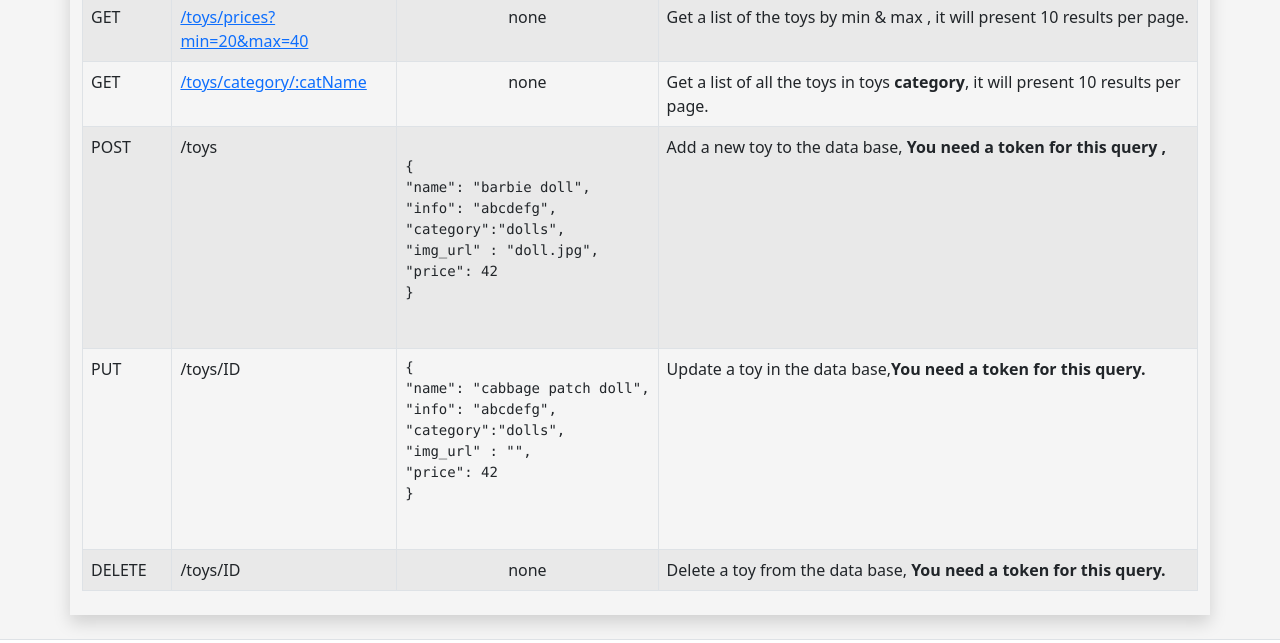
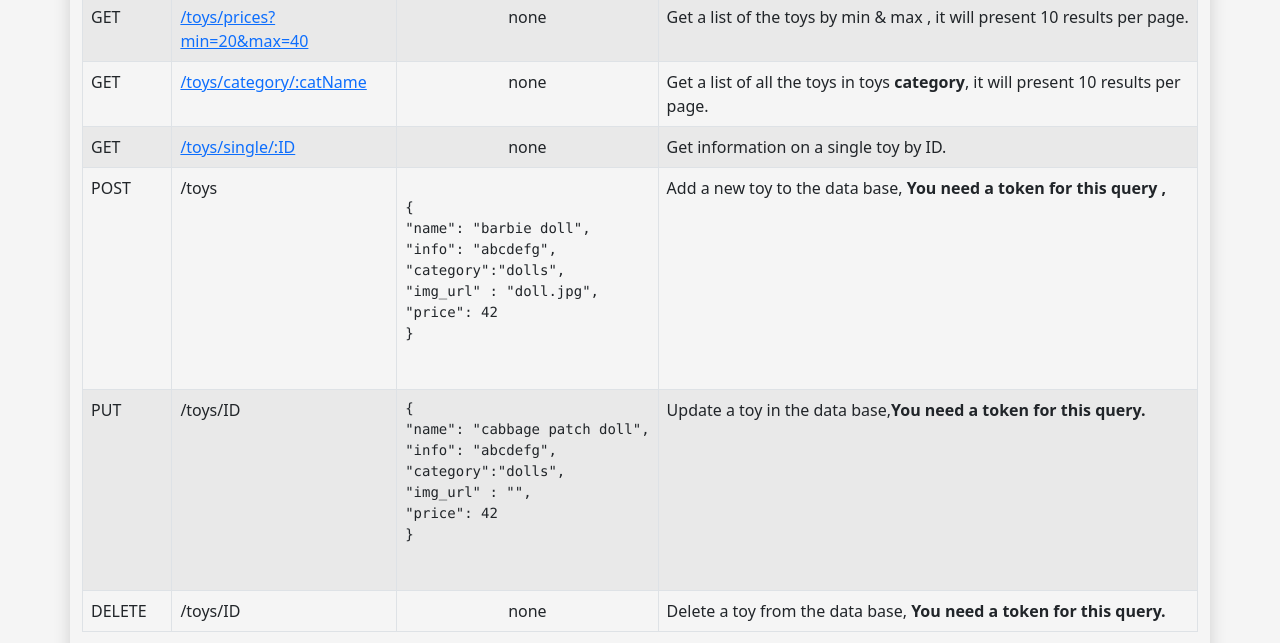
Before and after one commit to AnatStauber/toys_project, a website: page public/index.html in a window 1280 px wide. Shown: the part 1879-2522 px from the top of the page. Drawn offline with nearby package versions, Linux system fonts and the light colour scheme; a web font is replaced by a local one.

Commit message:
small fixes

```diff
--- a/public/index.html
+++ b/public/index.html
@@ -254,7 +254,7 @@
                     <tr>
                         <td>GET</td>
                         <td><a
-                                href="https://toysapi-gbri.onrender.com/toys/prices?min=50&max=200">/toys/prices?min=20&max=40</a>
+                                href="https://toysapi-gbri.onrender.com/toys/prices?min=20max=40">/toys/prices?min=20&max=40</a>
                         </td>
                         <td class="text-center">none</td>
                         <td>Get a list of the toys by min & max , it will present 10 results per page.</td>
@@ -265,6 +265,12 @@
                         <td class="text-center">none</td>
                         <td>Get a list of all the toys in toys <strong>category</strong>, it will present 10 results per
                             page.</td>
+                    </tr>
+                    <tr>
+                        <td>GET</td>
+                        <td><a href="https://toysapi-gbri.onrender.com/toys/single/64802a1898f2112662a416b5">/toys/single/:ID</a></td>
+                        <td class="text-center">none</td>
+                        <td>Get information on a single toy by ID.</td>
                     </tr>
                     <tr>
                         <td>POST</td>
```
